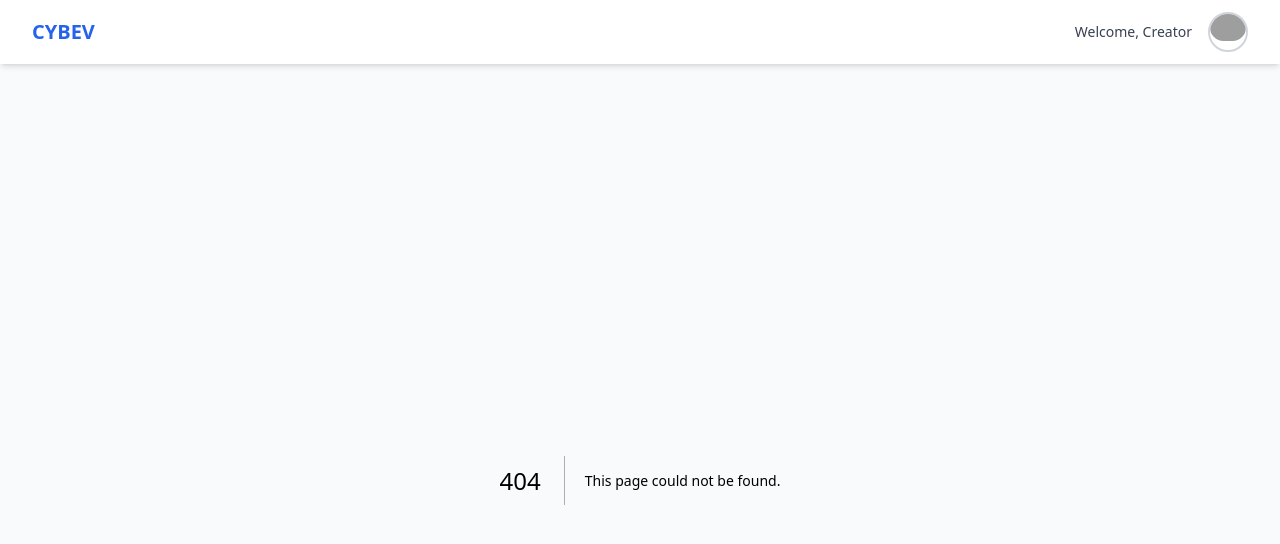
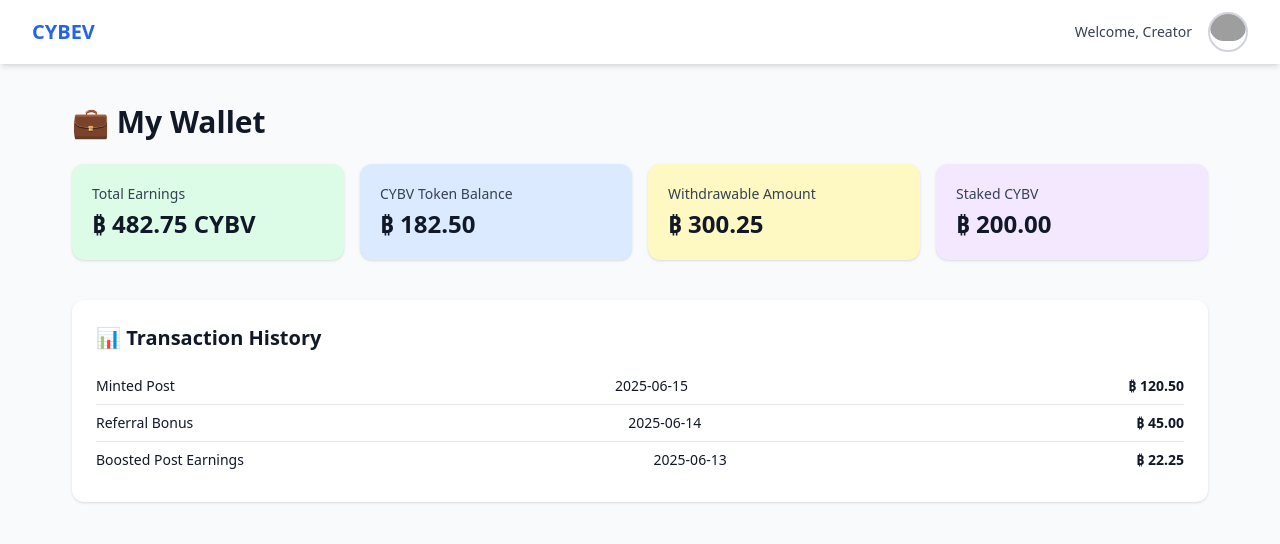
Before and after one commit to cybev1/cybev-frontend, a Next.js app: page /studio/wallet in a window 1280 px wide. Before the commit this address had no page. Shown: the top 544 px of the page. Built offline with nearby package versions, Linux system fonts and the light colour scheme; grey boxes are pictures that could not be loaded.

Commit message:
Add files via upload

```diff
--- /dev/null
+++ b/pages/studio/wallet.jsx
@@ -0,0 +1,17 @@
+import WalletCard from '@/components/WalletCard';
+import TransactionList from '@/components/TransactionList';
+
+export default function Wallet() {
+  return (
+    <div className="min-h-screen p-6 bg-gray-50 dark:bg-black text-gray-900 dark:text-white">
+      <h1 className="text-3xl font-bold mb-6">💼 My Wallet</h1>
+      <div className="grid grid-cols-1 lg:grid-cols-4 gap-4 mb-10">
+        <WalletCard title="Total Earnings" value="₿ 482.75 CYBV" color="bg-green-100 dark:bg-green-900" />
+        <WalletCard title="CYBV Token Balance" value="₿ 182.50" color="bg-blue-100 dark:bg-blue-900" />
+        <WalletCard title="Withdrawable Amount" value="₿ 300.25" color="bg-yellow-100 dark:bg-yellow-900" />
+        <WalletCard title="Staked CYBV" value="₿ 200.00" color="bg-purple-100 dark:bg-purple-900" />
+      </div>
+      <TransactionList />
+    </div>
+  );
+}
```
